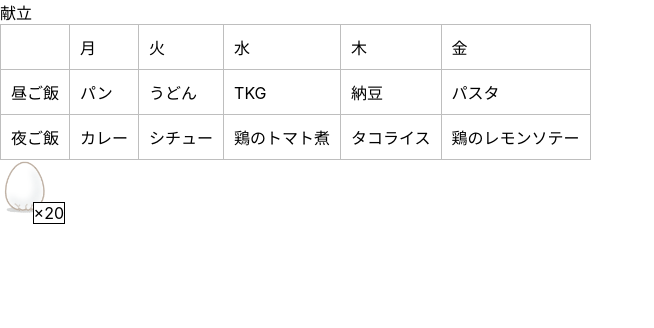
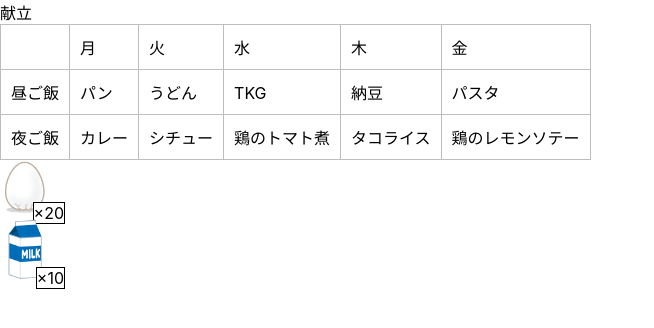
Before and after one commit to tkze0811/weekly-menu-picker, a React (Create React App) app: page / in a window 1280 px wide. Shown: the top 328 px of the page, without its empty margins (0-654 px from the left). Built offline with nearby package versions, Linux system fonts and the light colour scheme.

Commit message:
FoodItem compponentにsrcを渡さなくて済むようリファクタ

```diff
--- a/src/conponents/foodItem.tsx
+++ b/src/conponents/foodItem.tsx
@@ -1,9 +1,10 @@
 import React from "react";
 import styled from "styled-components";
+import { FoodName } from "../types/food";
+import { FOOD_LIST } from "../consts/foods";
 
 type Props = {
-  imageName: string;
-  imageSrc: string;
+  name: FoodName;
   count: number;
 };
 const ImageContainer = styled.div`
@@ -23,12 +24,14 @@ const NumOfFoodsText = styled.p`
 `;
 
 function FoodItem(props: Props) {
-  const { imageName, imageSrc, count } = props;
+  const { name, count } = props;
+  const src = FOOD_LIST.find((food) => food.name === name)?.src ?? "";
+
   return (
     <div className="food-list">
       <div>
         <ImageContainer>
-          <Image src={imageSrc} alt={imageName} />
+          <Image src={src} alt={name} />
           <NumOfFoodsText>×{count}</NumOfFoodsText>
         </ImageContainer>
       </div>
--- a/src/conponents/foodList.tsx
+++ b/src/conponents/foodList.tsx
@@ -5,7 +5,8 @@ function FoodList() {
   return (
     <div className="food-list">
       <div>
-        <FoodItem imageSrc="/egg.png" imageName="卵" count={20} />
+        <FoodItem name="卵" count={20} />
+        <FoodItem name="牛乳" count={10} />
       </div>
     </div>
   );
--- /dev/null
+++ b/src/consts/foods.ts
@@ -0,0 +1,6 @@
+import { Food } from "../types/food";
+
+export const FOOD_LIST: Food[] = [
+  { name: "卵", src: "/egg.png" },
+  { name: "牛乳", src: "/milk.png" },
+];
--- /dev/null
+++ b/src/types/food.ts
@@ -0,0 +1,5 @@
+export type FoodName = "卵" | "牛乳";
+export type Food = {
+  name: FoodName;
+  src: string;
+};
```
